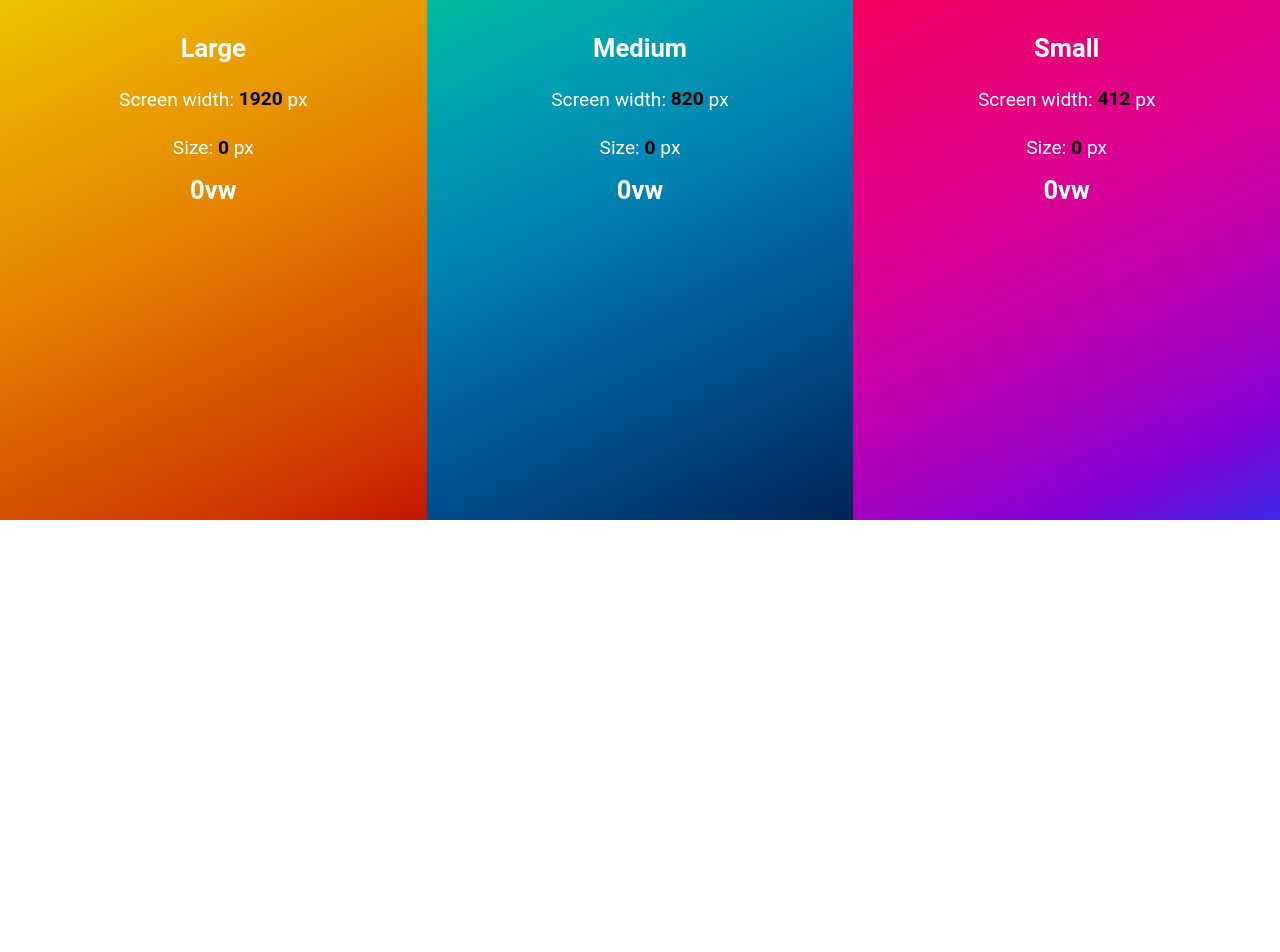
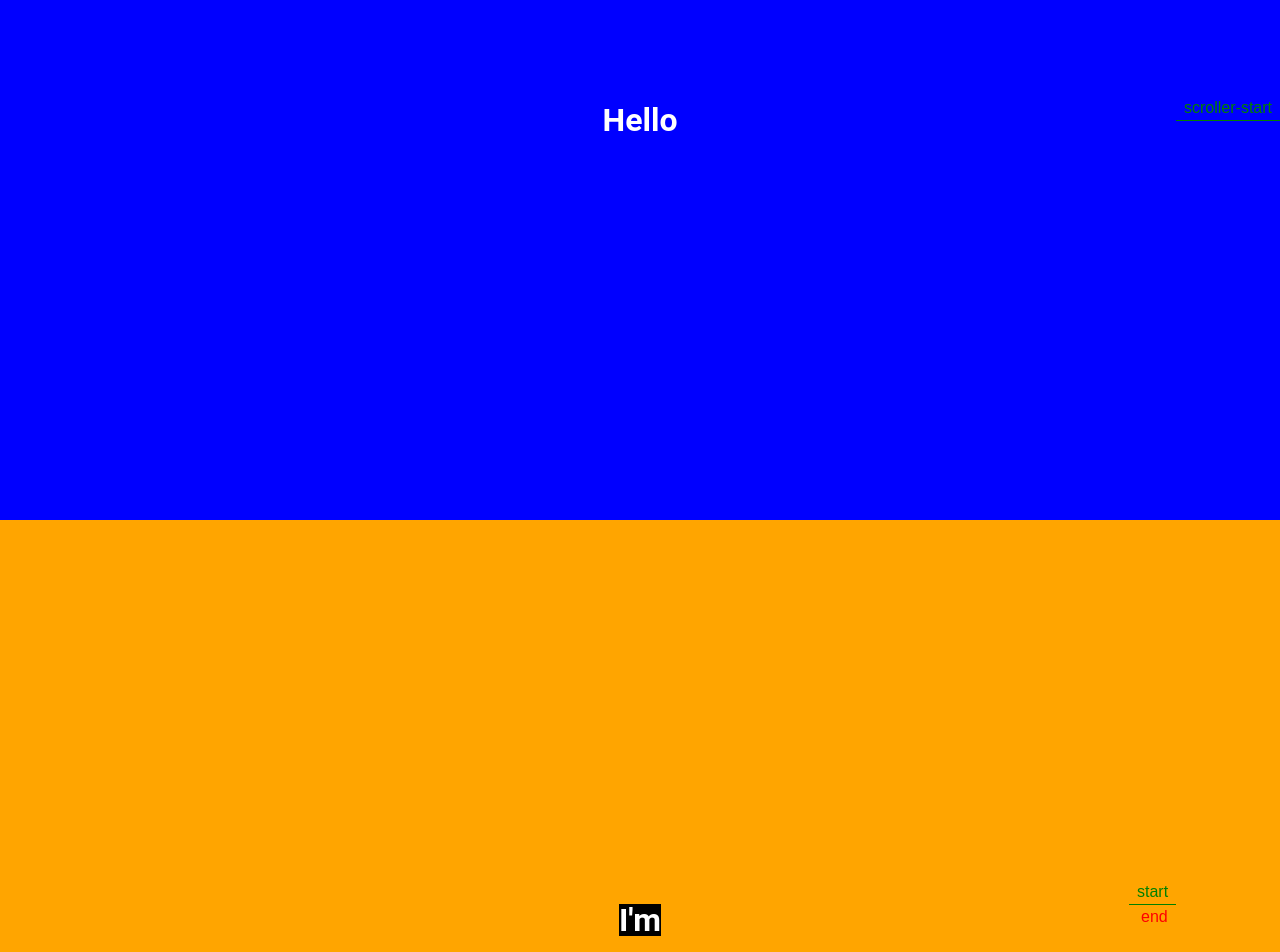
Before and after one commit to Jiasuo/vite-test, a Vue app: page / in a window 1280 px wide. Shown: the part 280-1232 px from the top of the page. Before the commit the page ends 800 px from the top, so only its background shows below. Built offline with nearby package versions, Linux system fonts and the light colour scheme.

Commit message:
playing with gsap's ScrollTrigger

```diff
--- a/src/App.vue
+++ b/src/App.vue
@@ -1,12 +1,12 @@
 <script setup>
 import "./assets/css/reset.css"
-import VW from './components/VW.vue';
+import Scroll from "./components/Scroll.vue";
 
 </script>
 
 <template>
 <div id="root">
-  <VW />
+  <Scroll />
 </div>
 </template>
 
--- /dev/null
+++ b/src/components/Scroll.vue
@@ -0,0 +1,73 @@
+<script setup>
+import gsap from "gsap"
+import ScrollTrigger from "gsap/ScrollTrigger"
+import { onBeforeUnmount, onMounted, ref } from "vue";
+gsap.registerPlugin(ScrollTrigger)
+
+const d1 = ref(null);
+const d2 = ref(null)
+const d3 = ref(null)
+
+onMounted(() => {
+    gsap.from(d2.value, {
+        scrollTrigger: {
+            trigger: d2.value,
+            toggleActions: "restart pause reverse pause",
+            start: "top center",
+            end: ".block.d3",
+            scrub: 2,
+            pin: true,
+            markers: true
+        },
+        backgroundColor: "#000",
+        duration: 2,
+        // ease: "bounce",
+    })
+    gsap.ticker.add(showFrame)
+})
+
+onBeforeUnmount(() => {
+    gsap.ticker.remove(showFrame)
+})
+
+function showFrame(_, elapsed, frame){
+    console.log(`[${frame}]: ${elapsed}ms`);
+}
+</script>
+
+<template>
+    <div class="block d1">
+        <div ref="d1">Hello</div>
+    </div>
+    <div class="block d2">
+        <div ref="d2">I'm</div>
+    </div>
+    <div class="block d3">
+        <div ref="d3">Jack</div>
+    </div>
+</template>
+
+<style scoped>
+.block {
+    height: 100vh;
+    color: white;
+    display: flex;
+    align-items: center;
+    justify-content: center;
+    font-size: 32px;
+    font-family: "Roboto", sans-serif;
+    font-weight: bold;
+}
+
+.d1 {
+    background-color: blue;
+}
+
+.d2 {
+    background-color: orange;
+}
+
+.d3 {
+    background-color: green;
+}
+</style>
```
